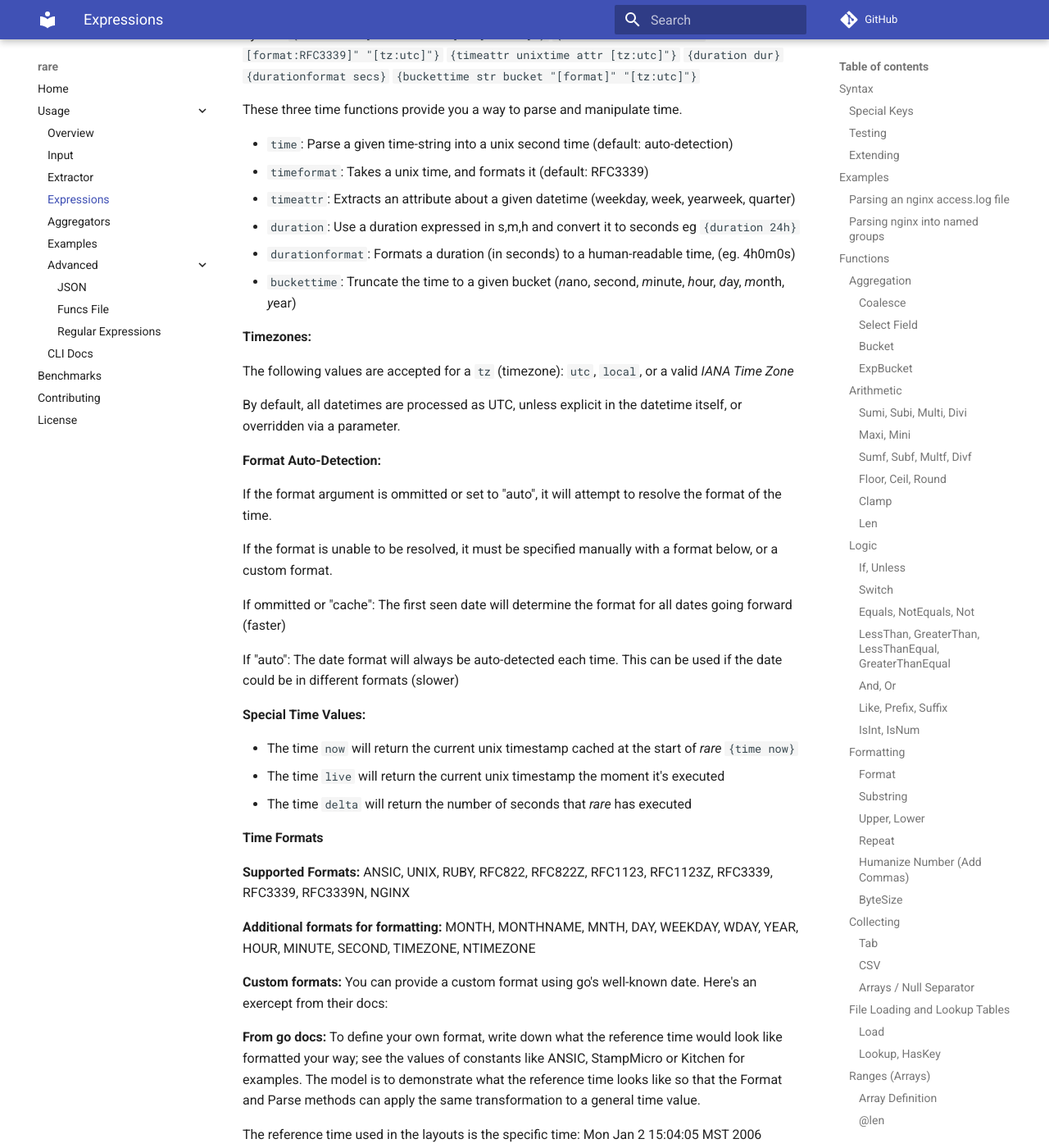
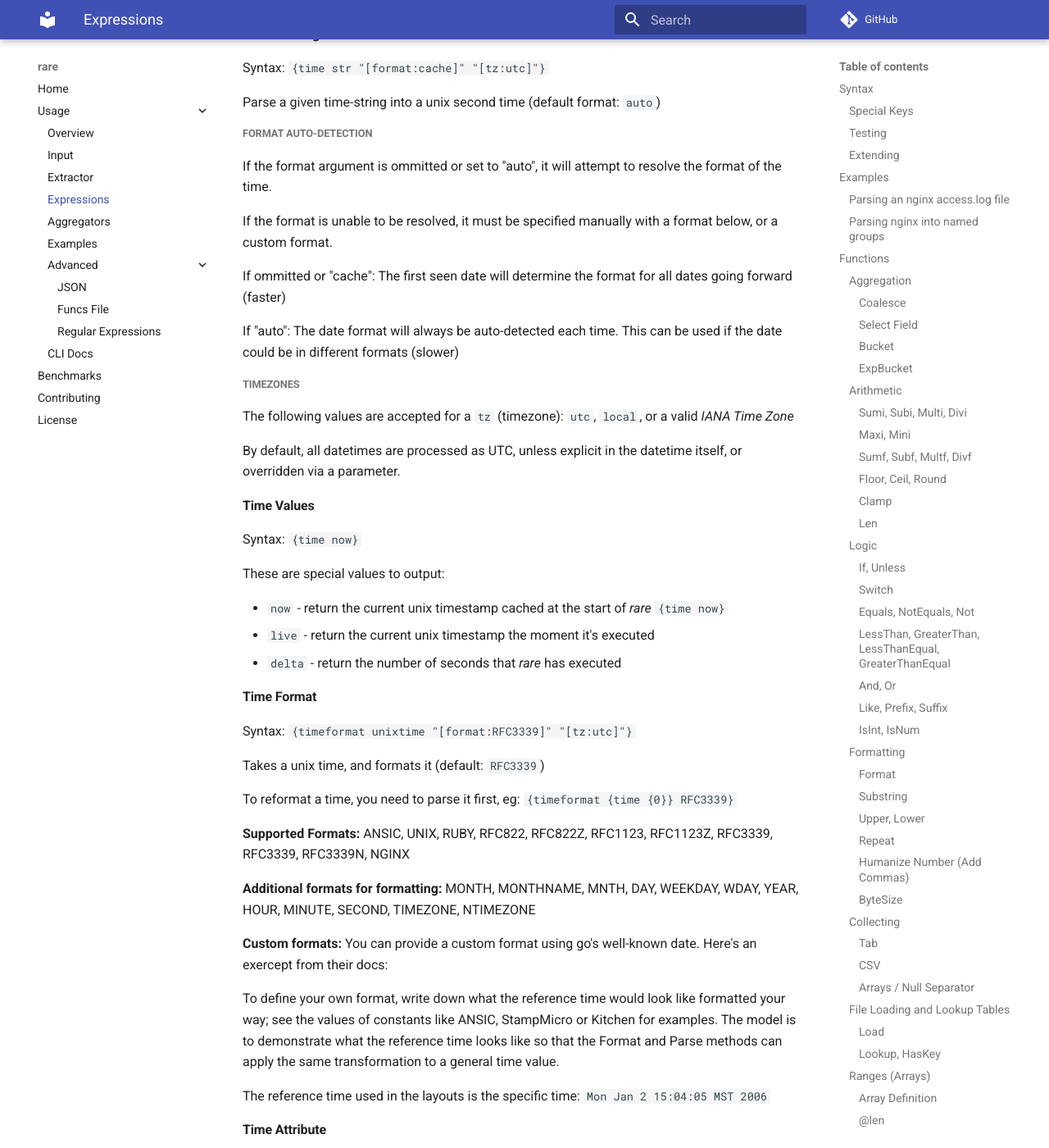
Before and after one commit to zix99/rare, an MkDocs documentation site: the page built from docs/usage/expressions.md, in a window 1280 px wide and 1400 px high, scrolled down 10142 px. Shown: the whole window at 82% size. Built offline with MkDocs 1.6.1 and Material for MkDocs 9.7.7, drawn with Linux system fonts in a browser that asks for light colours; comment, search, counter and statistics services are not loaded; some of the changed text lies outside the part shown.

Commit message:
Clean up time docs

```diff
--- a/docs/usage/expressions.md
+++ b/docs/usage/expressions.md
@@ -447,31 +447,13 @@ See: [json](json.md) for more information.
 
 ### Time
 
-Syntax:
-`{time str "[format:cache]" "[tz:utc]"}`
-`{timeformat unixtime "[format:RFC3339]" "[tz:utc]"}`
-`{timeattr unixtime attr [tz:utc]"}`
-`{duration dur}`
-`{durationformat secs}`
-`{buckettime str bucket "[format]" "[tz:utc]"}`
+#### Time Parsing
 
-These three time functions provide you a way to parse and manipulate time.
+Syntax: `{time str "[format:cache]" "[tz:utc]"}`
 
- * `time`: Parse a given time-string into a unix second time (default: auto-detection)
- * `timeformat`: Takes a unix time, and formats it (default: RFC3339)
- * `timeattr`: Extracts an attribute about a given datetime (weekday, week, yearweek, quarter)
- * `duration`: Use a duration expressed in s,m,h and convert it to seconds eg `{duration 24h}`
- * `durationformat`: Formats a duration (in seconds) to a human-readable time, (eg. 4h0m0s)
- * `buckettime`: Truncate the time to a given bucket (*n*ano, *s*econd, *m*inute, *h*our, *d*ay, *mo*nth, *y*ear)
+Parse a given time-string into a unix second time (default format: `auto`)
 
-
-**Timezones:**
-
-The following values are accepted for a `tz` (timezone): `utc`, `local`, or a valid *IANA Time Zone*
-
-By default, all datetimes are processed as UTC, unless explicit in the datetime itself, or overridden via a parameter.
-
-**Format Auto-Detection:**
+##### Format Auto-Detection
 
 If the format argument is ommitted or set to "auto", it will attempt to resolve the format of the time.
 
@@ -481,13 +463,31 @@ If ommitted or "cache": The first seen date will determine the format for all da
 
 If "auto":   The date format will always be auto-detected each time. This can be used if the date could be in different formats (slower)
 
-**Special Time Values:**
+##### Timezones
 
- * The time `now` will return the current unix timestamp cached at the start of *rare* `{time now}`
- * The time `live` will return the current unix timestamp the moment it's executed
- * The time `delta` will return the number of seconds that *rare* has executed
+The following values are accepted for a `tz` (timezone): `utc`, `local`, or a valid *IANA Time Zone*
 
-#### Time Formats
+By default, all datetimes are processed as UTC, unless explicit in the datetime itself, or overridden via a parameter.
+
+
+#### Time Values
+
+Syntax: `{time now}`
+
+These are special values to output:
+
+ * `now` - return the current unix timestamp cached at the start of *rare* `{time now}`
+ * `live` - return the current unix timestamp the moment it's executed
+ * `delta` - return the number of seconds that *rare* has executed
+
+
+#### Time Format
+
+Syntax: `{timeformat unixtime "[format:RFC3339]" "[tz:utc]"}`
+
+Takes a unix time, and formats it (default: `RFC3339`)
+
+To reformat a time, you need to parse it first, eg: `{timeformat {time {0}} RFC3339}`
 
 **Supported Formats:**
 ANSIC, UNIX, RUBY, RFC822, RFC822Z, RFC1123, RFC1123Z, RFC3339, RFC3339, RFC3339N, NGINX
@@ -498,11 +498,40 @@ MONTH, MONTHNAME, MNTH, DAY, WEEKDAY, WDAY, YEAR, HOUR, MINUTE, SECOND, TIMEZONE
 **Custom formats:**
 You can provide a custom format using go's well-known date. Here's an exercept from their docs:
 
-**From go docs:**
-To define your own format, write down what the reference time would look like formatted your way; see the values of constants like ANSIC, StampMicro or Kitchen for examples. The model is to demonstrate what the reference time looks like so that the Format and Parse methods can apply the same transformation to a general time value.
+To define your own format, write down what the reference time would look like formatted your way; see the values of constants
+like ANSIC, StampMicro or Kitchen for examples. The model is to demonstrate what the reference time looks like so that the Format
+and Parse methods can apply the same transformation to a general time value.
 
-The reference time used in the layouts is the specific time:
-Mon Jan 2 15:04:05 MST 2006
+The reference time used in the layouts is the specific time: `Mon Jan 2 15:04:05 MST 2006`
+
+#### Time Attribute
+
+Syntax: `{timeattr unixtime attr [tz:utc]"}`
+
+Extracts an attribute about a given datetime
+
+*Supports*: `weekday`, `week`, `yearweek`, `quarter`
+
+#### Durations
+
+Syntax: `{duration dur}`
+
+Use a duration expressed in s,m,h and convert it to seconds eg `{duration 24h}`
+
+From there, you can do arithmatic on time, for instance: `{sumi {time now} {duration 1h}}`
+
+##### Format Duration
+
+Syntax: `{durationformat secs}`
+
+Formats a duration (in seconds) to a human-readable time, (eg. 4h0m0s)
+
+#### Time Bucket
+
+Syntax: `{buckettime str bucket "[format]" "[tz:utc]"}`
+
+Truncate the time to a given bucket (*n*ano, *s*econd, *m*inute, *h*our, *d*ay, *mo*nth, *y*ear)
+
 
 ## Errors
 
```
